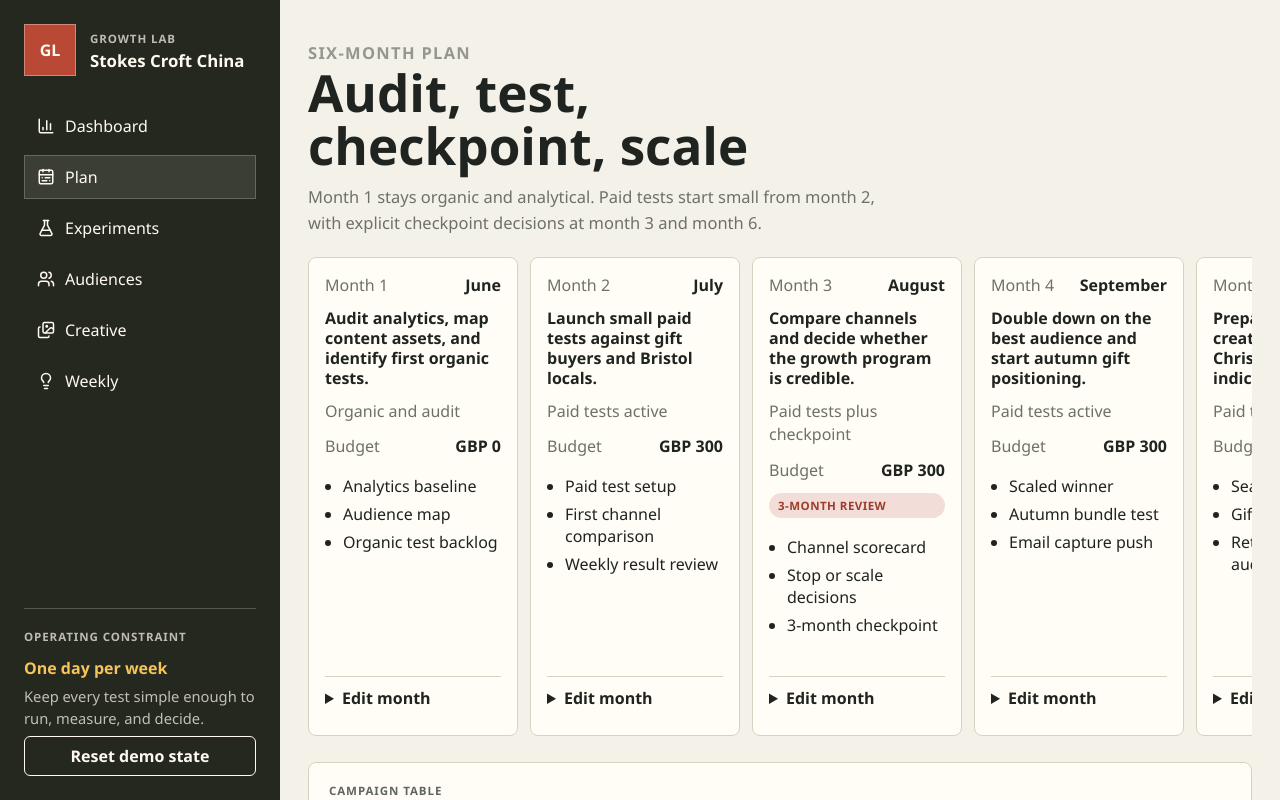
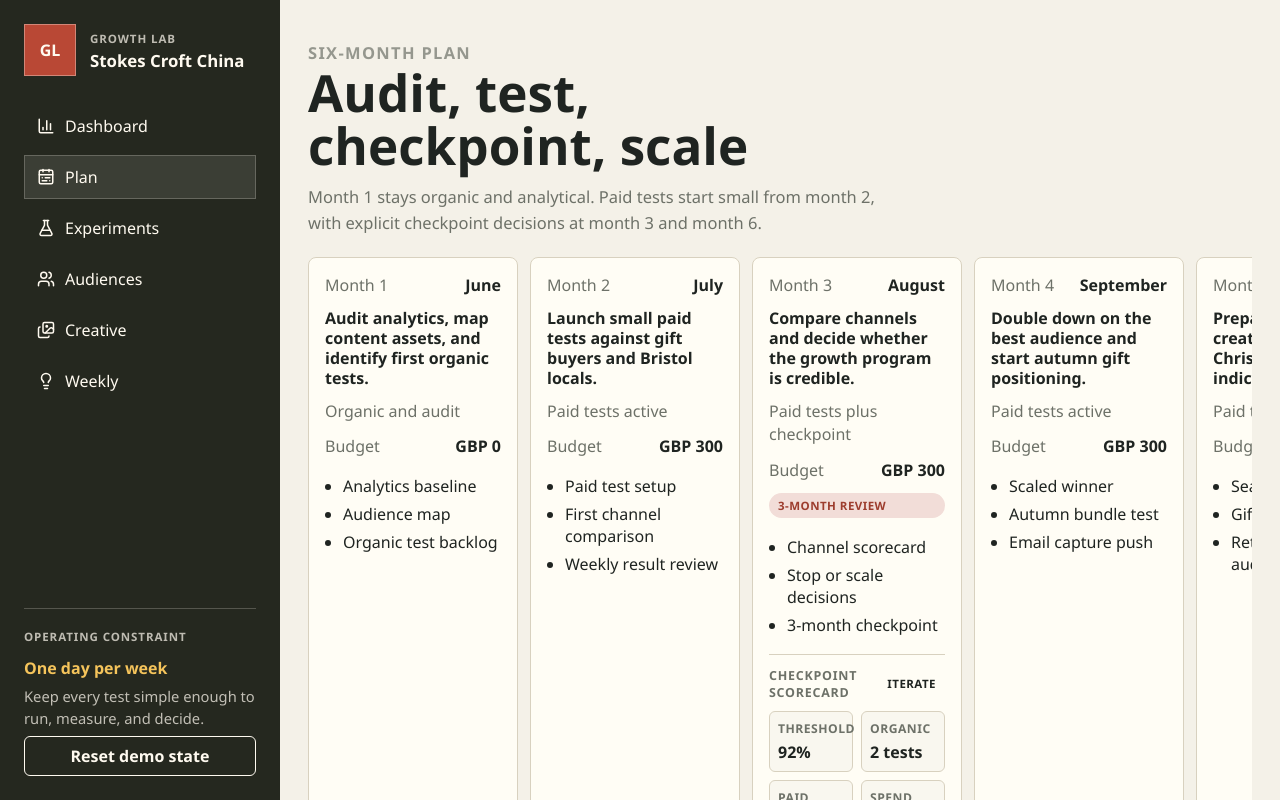
Before and after one commit to breadback00-dev/growth-lab, a React (Vite) app: page / in a window 1280 px wide. Both pictures are taken after a click on the button "Plan". Shown: the top 800 px of the page. Built offline with nearby package versions, Linux system fonts and the light colour scheme.

Commit message:
feat: add checkpoint scorecards
Adds deterministic Month 3 and Month 6 checkpoint scorecards with threshold progress, paid/organic evidence, experiment decision counts, checkpoint recommendations, and copyable founder summaries. Also records the repo verification cadence guidance in AGENTS.md.

```diff
--- a/src/App.tsx
+++ b/src/App.tsx
@@ -6,6 +6,7 @@ import {
   campaigns,
   creativeAssets,
 } from "./data/demoData";
+import { buildCheckpointScorecards } from "./domain/planning";
 import { buildWeeklyActions, generateWeeklyRecommendations } from "./domain/recommendations";
 import AudiencesPage from "./pages/AudiencesPage";
 import CreativePage from "./pages/CreativePage";
@@ -42,6 +43,16 @@ export default function App() {
     () => buildWeeklyActions(recommendations, state.weeklyActions),
     [recommendations, state.weeklyActions]
   );
+  const checkpointScorecards = useMemo(
+    () =>
+      buildCheckpointScorecards({
+        months: state.planMonths,
+        campaigns,
+        experiments: state.experiments,
+        sales: state.monthlySales
+      }),
+    [state.experiments, state.monthlySales, state.planMonths]
+  );
 
   const pages: Record<PageId, React.ReactNode> = {
     dashboard: (
@@ -55,7 +66,14 @@ export default function App() {
         onSetWeeklyActionStatus={setWeeklyActionStatus}
       />
     ),
-    plan: <PlanPage campaigns={campaigns} months={state.planMonths} onUpdateMonth={updatePlanMonth} />,
+    plan: (
+      <PlanPage
+        campaigns={campaigns}
+        checkpointScorecards={checkpointScorecards}
+        months={state.planMonths}
+        onUpdateMonth={updatePlanMonth}
+      />
+    ),
     experiments: (
       <ExperimentsPage
         audiences={audiences}
--- a/src/domain/planning.ts
+++ b/src/domain/planning.ts
@@ -1,4 +1,14 @@
-import type { PlanMonth } from "../types";
+import type {
+  Campaign,
+  CheckpointRecommendation,
+  CheckpointScorecard,
+  Experiment,
+  MonthlySales,
+  NextAction,
+  PlanMonth
+} from "../types";
+import { classifyExperiment, isPaidExperiment } from "./experiments";
+import { calculateGrowth, formatMoney } from "./growth";
 
 export function getBudgetPosture(month: PlanMonth): string {
   if (month.budget === 0) {
@@ -15,3 +25,101 @@ export function getBudgetPosture(month: PlanMonth): string {
 export function getCheckpointMonths(months: PlanMonth[]): PlanMonth[] {
   return months.filter((month) => Boolean(month.checkpoint));
 }
+
+function createEmptyDecisionCounts(): Record<NextAction, number> {
+  return { launch: 0, scale: 0, iterate: 0, stop: 0 };
+}
+
+export function classifyCheckpoint(input: {
+  decisionCounts: Record<NextAction, number>;
+  thresholdProgressPercent: number;
+}): CheckpointRecommendation {
+  const { decisionCounts, thresholdProgressPercent } = input;
+
+  if (decisionCounts.stop > decisionCounts.scale || thresholdProgressPercent < 90) {
+    return "pause";
+  }
+
+  if (decisionCounts.scale > 0 && thresholdProgressPercent >= 100) {
+    return "scale";
+  }
+
+  return "iterate";
+}
+
+export function buildCheckpointSummary(scorecard: Omit<CheckpointScorecard, "summary">): string {
+  const recommendationCopy: Record<CheckpointRecommendation, string> = {
+    scale: "scale the strongest winner while keeping one comparison test active",
+    iterate: "continue the programme, but tighten the weak tests before adding spend",
+    pause: "pause new spend and fix the evidence base before scaling"
+  };
+
+  return `${scorecard.checkpoint}: ${scorecard.salesMonth} revenue is ${Math.round(
+    scorecard.thresholdProgressPercent
+  )}% of the 25 percent growth threshold. Organic tests: ${
+    scorecard.organicExperiments
+  }; paid tests: ${scorecard.paidExperiments}; paid spend: ${formatMoney(
+    scorecard.paidSpend
+  )}. Recommendation: ${recommendationCopy[scorecard.recommendation]}.`;
+}
+
+export function buildCheckpointScorecards(input: {
+  months: PlanMonth[];
+  campaigns: Campaign[];
+  experiments: Experiment[];
+  sales: MonthlySales[];
+}): CheckpointScorecard[] {
+  const latestSales = input.sales[input.sales.length - 1];
+  const growth = calculateGrowth(latestSales);
+  const thresholdProgressPercent =
+    growth.thresholdRevenue === 0
+      ? 0
+      : (latestSales.currentRevenue / growth.thresholdRevenue) * 100;
+  const decisionCounts = input.experiments.reduce<Record<NextAction, number>>(
+    (counts, experiment) => {
+      counts[classifyExperiment(experiment)] += 1;
+      return counts;
+    },
+    createEmptyDecisionCounts()
+  );
+  const plannedPaidBudget = input.campaigns
+    .filter((campaign) => campaign.channels.includes("paid"))
+    .reduce((sum, campaign) => sum + campaign.budget, 0);
+  const plannedOrganicBudget = input.campaigns
+    .filter((campaign) => !campaign.channels.includes("paid"))
+    .reduce((sum, campaign) => sum + campaign.budget, 0);
+  const recordedPaidSpend = input.experiments
+    .filter(isPaidExperiment)
+    .reduce((sum, experiment) => sum + experiment.spend, 0);
+  const recordedOrganicSpend = input.experiments
+    .filter((experiment) => !isPaidExperiment(experiment))
+    .reduce((sum, experiment) => sum + experiment.spend, 0);
+  const paidSpend = plannedPaidBudget + recordedPaidSpend;
+  const organicSpend = plannedOrganicBudget + recordedOrganicSpend;
+  const paidExperiments = input.experiments.filter(isPaidExperiment).length;
+  const organicExperiments = input.experiments.length - paidExperiments;
+  const recommendation = classifyCheckpoint({ decisionCounts, thresholdProgressPercent });
+  const checkpointMonths = getCheckpointMonths(input.months);
+
+  return checkpointMonths.map((month) => {
+    const scorecardWithoutSummary: Omit<CheckpointScorecard, "summary"> = {
+      phase: month.phase,
+      checkpoint: month.checkpoint ?? month.phase,
+      salesMonth: latestSales.month,
+      thresholdProgressPercent,
+      currentRevenue: latestSales.currentRevenue,
+      thresholdRevenue: growth.thresholdRevenue,
+      organicSpend,
+      paidSpend,
+      organicExperiments,
+      paidExperiments,
+      decisionCounts,
+      recommendation
+    };
+
+    return {
+      ...scorecardWithoutSummary,
+      summary: buildCheckpointSummary(scorecardWithoutSummary)
+    };
+  });
+}
--- a/src/pages/PlanPage.tsx
+++ b/src/pages/PlanPage.tsx
@@ -1,14 +1,30 @@
 import { getBudgetPosture } from "../domain/planning";
 import { formatMoney } from "../domain/growth";
-import type { Campaign, PlanMonth } from "../types";
+import type { Campaign, CheckpointRecommendation, CheckpointScorecard, PlanMonth } from "../types";
 
 interface PlanPageProps {
   campaigns: Campaign[];
+  checkpointScorecards: CheckpointScorecard[];
   months: PlanMonth[];
   onUpdateMonth: (phase: string, updates: Partial<PlanMonth>) => void;
 }
 
-export default function PlanPage({ campaigns, months, onUpdateMonth }: PlanPageProps) {
+const recommendationLabel: Record<CheckpointRecommendation, string> = {
+  scale: "Scale",
+  iterate: "Iterate",
+  pause: "Pause"
+};
+
+export default function PlanPage({
+  campaigns,
+  checkpointScorecards,
+  months,
+  onUpdateMonth
+}: PlanPageProps) {
+  const scorecardsByPhase = new Map(
+    checkpointScorecards.map((scorecard) => [scorecard.phase, scorecard])
+  );
+
   return (
     <div className="page-stack">
       <header className="page-header">
@@ -23,7 +39,10 @@ export default function PlanPage({ campaigns, months, onUpdateMonth }: PlanPageP
       </header>
 
       <section className="timeline" aria-label="Six-month campaign timeline">
-        {months.map((month) => (
+        {months.map((month) => {
+          const scorecard = scorecardsByPhase.get(month.phase);
+
+          return (
             <article className="timeline-item" key={month.phase}>
               <div className="timeline-top">
                 <span>{month.phase}</span>
@@ -41,6 +60,60 @@ export default function PlanPage({ campaigns, months, onUpdateMonth }: PlanPageP
                   <li key={deliverable}>{deliverable}</li>
                 ))}
               </ul>
+              {scorecard ? (
+                <section className="checkpoint-panel" aria-label={`${month.phase} scorecard`}>
+                  <div className="checkpoint-topline">
+                    <span className="agenda-label">Checkpoint scorecard</span>
+                    <span className={`status-pill ${scorecard.recommendation}`}>
+                      {recommendationLabel[scorecard.recommendation]}
+                    </span>
+                  </div>
+                  <div className="checkpoint-metrics">
+                    <div>
+                      <span>Threshold</span>
+                      <strong>{Math.round(scorecard.thresholdProgressPercent)}%</strong>
+                    </div>
+                    <div>
+                      <span>Organic</span>
+                      <strong>{scorecard.organicExperiments} tests</strong>
+                    </div>
+                    <div>
+                      <span>Paid</span>
+                      <strong>{scorecard.paidExperiments} tests</strong>
+                    </div>
+                    <div>
+                      <span>Spend</span>
+                      <strong>{formatMoney(scorecard.paidSpend)}</strong>
+                    </div>
+                  </div>
+                  <dl className="decision-counts">
+                    <div>
+                      <dt>Scale</dt>
+                      <dd>{scorecard.decisionCounts.scale}</dd>
+                    </div>
+                    <div>
+                      <dt>Iterate</dt>
+                      <dd>{scorecard.decisionCounts.iterate}</dd>
+                    </div>
+                    <div>
+                      <dt>Launch</dt>
+                      <dd>{scorecard.decisionCounts.launch}</dd>
+                    </div>
+                    <div>
+                      <dt>Stop</dt>
+                      <dd>{scorecard.decisionCounts.stop}</dd>
+                    </div>
+                  </dl>
+                  <label className="summary-copy-label">
+                    Founder summary
+                    <textarea
+                      className="summary-copy"
+                      readOnly
+                      value={scorecard.summary}
+                    />
+                  </label>
+                </section>
+              ) : null}
               <details className="inline-editor">
                 <summary>Edit month</summary>
                 <label>
@@ -90,7 +163,8 @@ export default function PlanPage({ campaigns, months, onUpdateMonth }: PlanPageP
                 </label>
               </details>
             </article>
-        ))}
+          );
+        })}
       </section>
 
       <section className="section-block">
--- a/src/styles.css
+++ b/src/styles.css
@@ -506,6 +506,11 @@ summary:focus-visible {
   color: var(--red);
 }
 
+.status-pill.pause {
+  background: var(--red-soft);
+  color: var(--red);
+}
+
 .data-table-wrap {
   overflow-x: auto;
 }
@@ -602,6 +607,62 @@ summary:focus-visible {
 
 .inline-editor[open] {
   gap: 12px;
+}
+
+.checkpoint-panel {
+  border-top: 1px solid var(--line);
+  display: grid;
+  gap: 10px;
+  padding-top: 12px;
+}
+
+.checkpoint-topline {
+  align-items: center;
+  display: flex;
+  gap: 8px;
+  justify-content: space-between;
+}
+
+.checkpoint-metrics,
+.decision-counts {
+  display: grid;
+  gap: 8px;
+  grid-template-columns: repeat(2, minmax(0, 1fr));
+}
+
+.checkpoint-metrics div,
+.decision-counts div {
+  background: var(--paper);
+  border: 1px solid var(--line);
+  border-radius: 6px;
+  display: grid;
+  gap: 4px;
+  padding: 8px;
+}
+
+.checkpoint-metrics span,
+.decision-counts dt,
+.summary-copy-label {
+  color: var(--muted);
+  font-size: 0.76rem;
+  font-weight: 800;
+  letter-spacing: 0.04em;
+  text-transform: uppercase;
+}
+
+.checkpoint-metrics strong,
+.decision-counts dd {
+  margin: 0;
+}
+
+.summary-copy-label {
+  display: grid;
+  gap: 7px;
+}
+
+.summary-copy {
+  font-size: 0.88rem;
+  min-height: 112px;
 }
 
 .kanban {
```
Also changed, not shown: src/types.ts (+18 -0 lines), 2 other files (tests, documents, lock files or other folders). Lines whose indentation alone changed are shown as unchanged.
